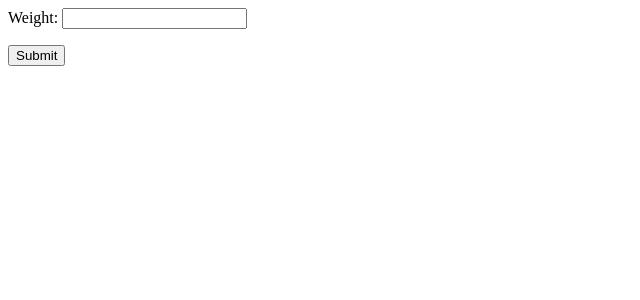
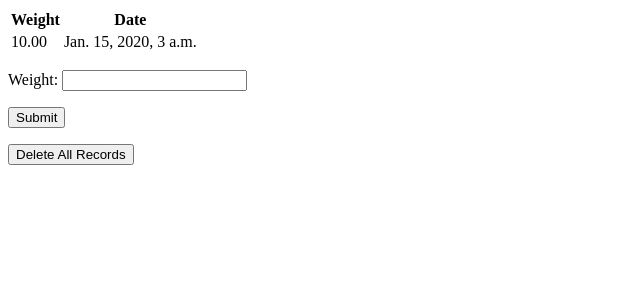
Before and after one commit to mzKhawar/getit, a Django app: page /weight_log/ in a window 1280 px wide. Shown: the top 300 px of the page, without its empty margins (0-640 px from the left). Run offline with Django 5.2, Linux system fonts and the light colour scheme; tables that the repository leaves empty hold one stand-in row (values such as "Sample post").

Commit message:
delete all records working

```diff
--- a/getit/getit/settings.py
+++ b/getit/getit/settings.py
@@ -109,7 +109,7 @@ AUTH_PASSWORD_VALIDATORS = [
 
 LANGUAGE_CODE = 'en-us'
 
-TIME_ZONE = 'UTC'
+TIME_ZONE = 'MST'
 
 USE_I18N = True
 
--- a/getit/weight_log/templates/weight_log/index.html
+++ b/getit/weight_log/templates/weight_log/index.html
@@ -1,5 +1,24 @@
+<table>
+    <tr>
+        <th>Weight</th>
+        <th>Date</th>
+    </tr>
+    {% for log in weight_logs %}
+    <tr>
+        <td>{{ log.weight }}</td>
+        <td>{{ log.date_time }}</td>
+    </tr>
+    {% endfor %}
+</table>
+
+
 <form method="POST" enctype="multipart/form-data">
 	{% csrf_token %}
 	{{ form.as_p }}
 	<input type="submit" value="Submit">
 </form>
+
+<form action="{%  url 'delete_all_records' %}" method="POST">
+   {% csrf_token %}
+   <button type="submit">Delete All Records</button>
+</form>
--- a/getit/weight_log/urls.py
+++ b/getit/weight_log/urls.py
@@ -3,4 +3,5 @@ from . import views
 
 urlpatterns = [
         path("", views.index, name="index"),
+        path("delete-all/", views.delete_all_records, name="delete_all_records"),
         ]
--- a/getit/weight_log/views.py
+++ b/getit/weight_log/views.py
@@ -1,15 +1,27 @@
-from django.shortcuts import render
+from django.shortcuts import render, redirect, reverse
 from .models import WeightLogModel
 from .forms import WeightLogForm
+from django.http import HttpResponseRedirect, HttpResponse
 
 # Create your views here.
 
 def index(request):
     form = WeightLogForm(request.POST or None)
+    weight_logs = WeightLogModel.objects.all()
 
     if form.is_valid():
         form.save()
 
-    context = {'form': form}
+    context = {'form': form,
+               'weight_logs': weight_logs,
+               }
 
-    return render(request, "weight_log/index.html", context)
+    if request.method == "POST":
+        return redirect(reverse('index'))
+    else:
+        return render(request, "weight_log/index.html", context)
+
+
+def delete_all_records(request):
+    WeightLogModel.objects.all().delete()
+    return redirect(request.META.get('HTTP_REFERER', 'redirect_if_referer_not_found'))
```
Also changed, not shown: 1 other file.
